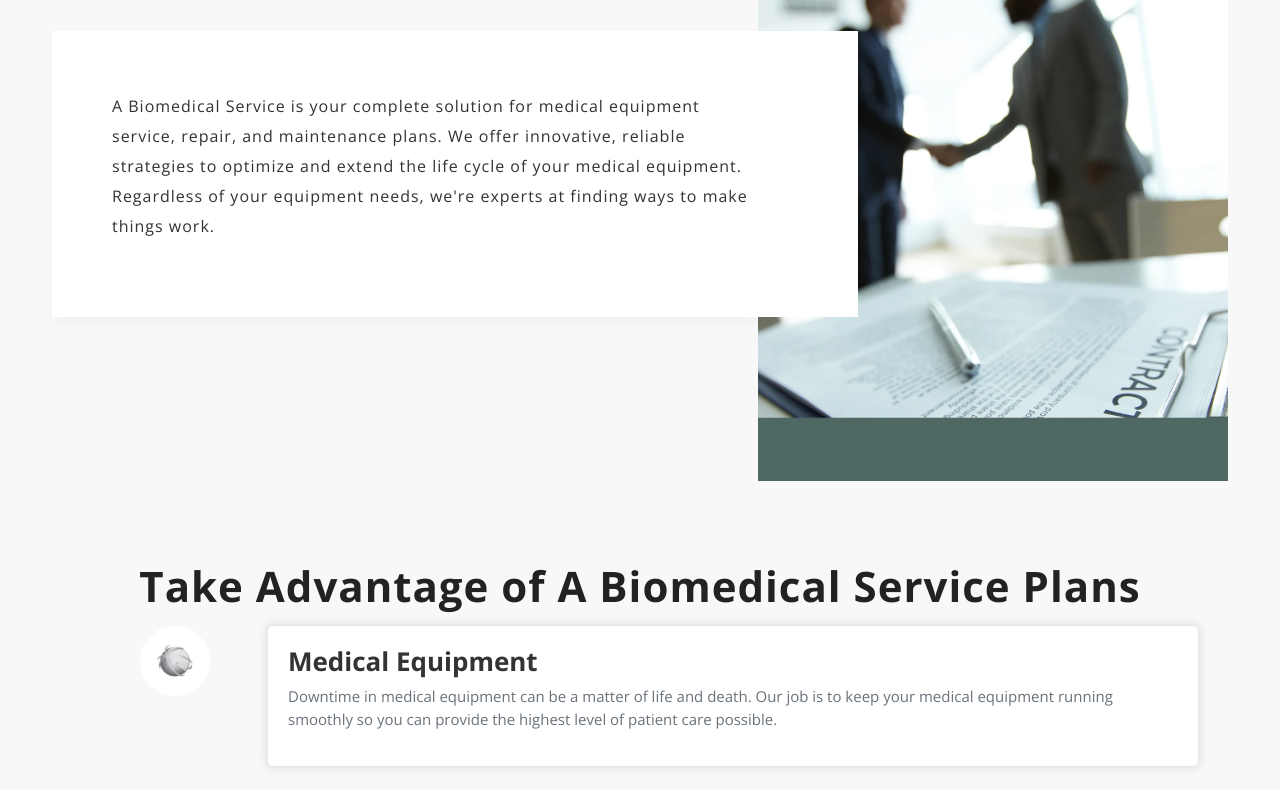
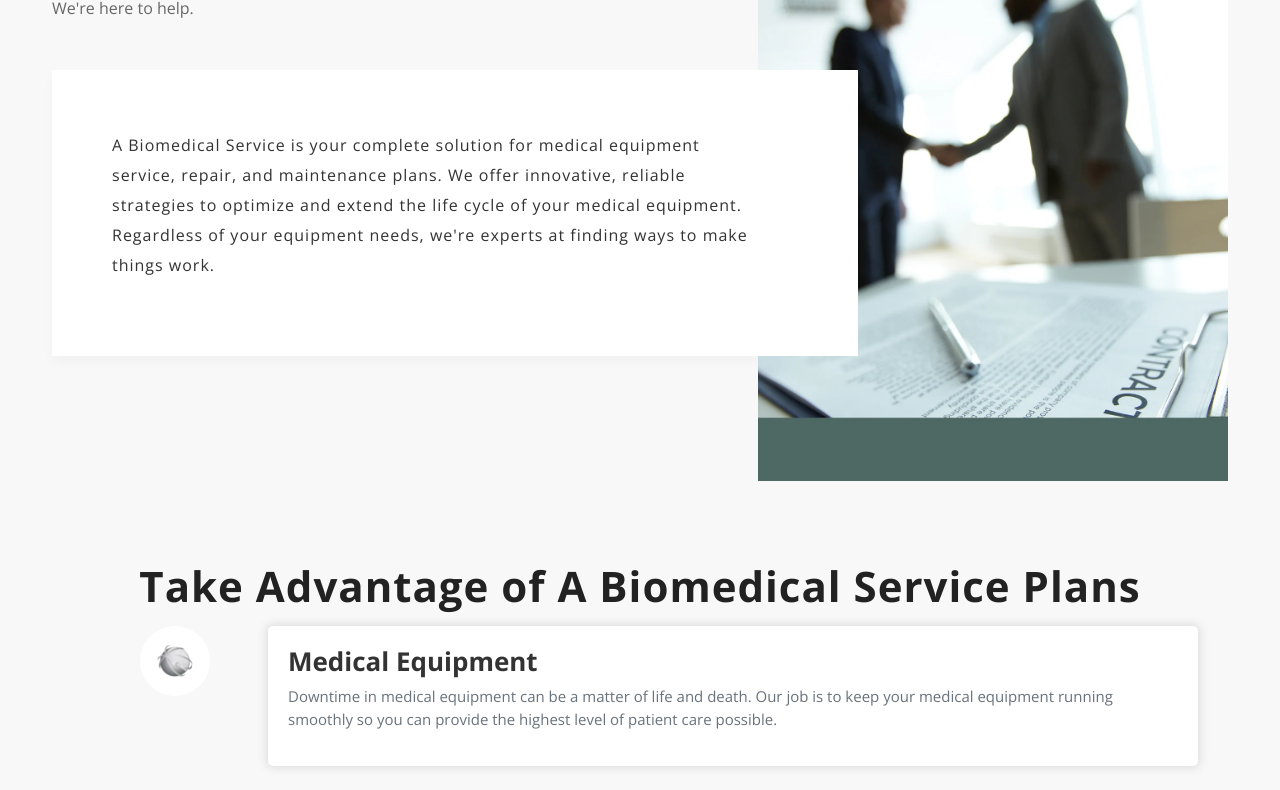
Before and after one commit to Codersh-Web-Services/a-biomedical-service, a plain HTML site: page inner-page.html in a window 1280 px wide. Shown: the part 278-1068 px from the top of the page. Drawn offline with nearby package versions, Linux system fonts and the light colour scheme.

Commit message:
add sub-title in inner page

```diff
--- a/css/style.css
+++ b/css/style.css
@@ -1310,6 +1310,11 @@ ul.footer-social-links li a:hover {
     height: 100%;
     object-fit: cover;
 }
+.custom-page .sub-title {
+    font-size: 16px;
+    font-weight: 400;
+    color: #666;
+}
 
 /* CUSTOM-PAGE CSS END */
 /* PAGE-CONTENT CSS START */
--- a/inner-page.html
+++ b/inner-page.html
@@ -294,6 +294,7 @@
                 <div class="col-12">
                     <div class="left-content">
                         <h2>Service Contracts</h2>
+                        <span class="sub-title">We're here to help.</span>
                         <div class="content-description">
                             <p>
                                 A Biomedical Service is your complete solution for medical equipment service, repair,
```
